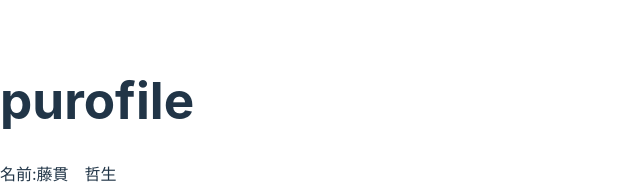
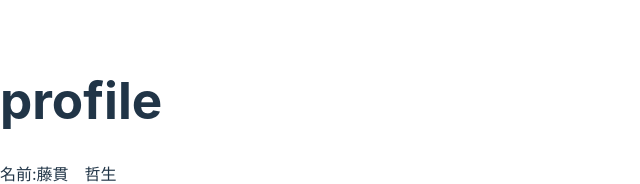
Before and after one commit to tessho3316/vite-react, a React (Vite) app: page /Senni in a window 1280 px wide. Shown: the part 240-424 px from the top of the page, without its empty margins (0-640 px from the left). Built offline with nearby package versions, Linux system fonts and the light colour scheme.

Commit message:
スペルミス

```diff
--- a/src/App.tsx
+++ b/src/App.tsx
@@ -28,7 +28,7 @@ export const Senni= () => {
   return (
     <div>
       <h1>
-        purofile
+        profile
       </h1>
       <p>
         名前:藤貫　哲生
```
